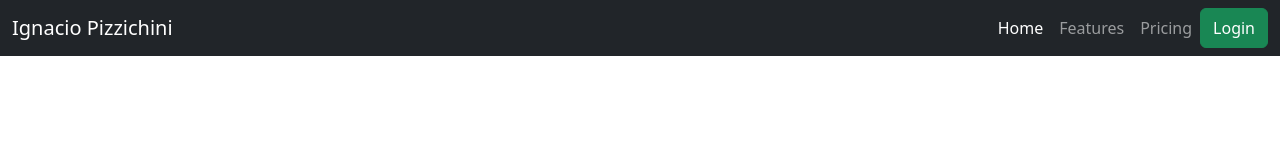
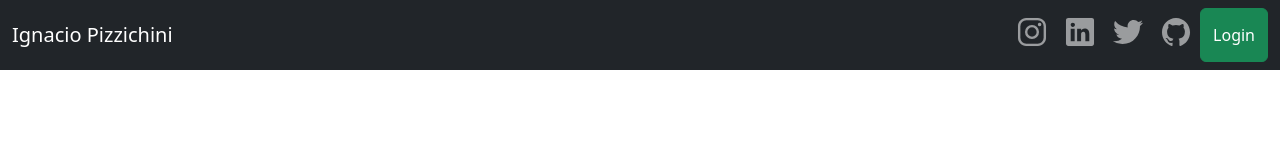
Before and after one commit to kenzi08/Portfolio-, a plain HTML site: page Front-End/Index.html in a window 1280 px wide. Drawn offline with nearby package versions, Linux system fonts and the light colour scheme.

Commit message:
Fin de Navbar con logos y href

```diff
--- a/Front-End/Index.html
+++ b/Front-End/Index.html
@@ -21,13 +21,24 @@
           <div class="collapse navbar-collapse justify-content-end" id="navbarNav">
             <ul class="navbar-nav">
               <li class="nav-item">
-                <a class="nav-link active" aria-current="page" href="#">Home</a>
+                <a class="nav-link" target="_blank" href="https://www.instagram.com/nach.js/">
+                  <ion-icon size="large" name="logo-instagram"></ion-icon>
+                </a>
               </li>
               <li class="nav-item">
-                <a class="nav-link" href="#">Features</a>
+                <a class="nav-link" target="_blank" href="https://www.linkedin.com/in/ignacio-pizzichini-033b69254/">
+                  <ion-icon size="large" name="logo-linkedin"></ion-icon>
+                </a>
               </li>
               <li class="nav-item">
-                <a class="nav-link" href="#">Pricing</a>
+                <a class="nav-link" target="_blank" href="https://twitter.com/nachopizzi15">
+                  <ion-icon size="large" name="logo-twitter"></ion-icon>
+                </a>
+              </li>
+              <li class="nav-item">
+                <a class="nav-link" target="_blank" href="https://github.com/kenzi08">
+                  <ion-icon size="large" name="logo-github"></ion-icon>
+                </a>
               </li>
               <button type="button" class="btn btn-success">Login</button>
             </ul>
@@ -47,4 +58,7 @@
         </div>
     </div>
 </body>
+<!--Icons-->
+<script type="module" src="https://unpkg.com/ionicons@5.5.2/dist/ionicons/ionicons.esm.js"></script>
+<script nomodule src="https://unpkg.com/ionicons@5.5.2/dist/ionicons/ionicons.js"></script>
 </html>
```
